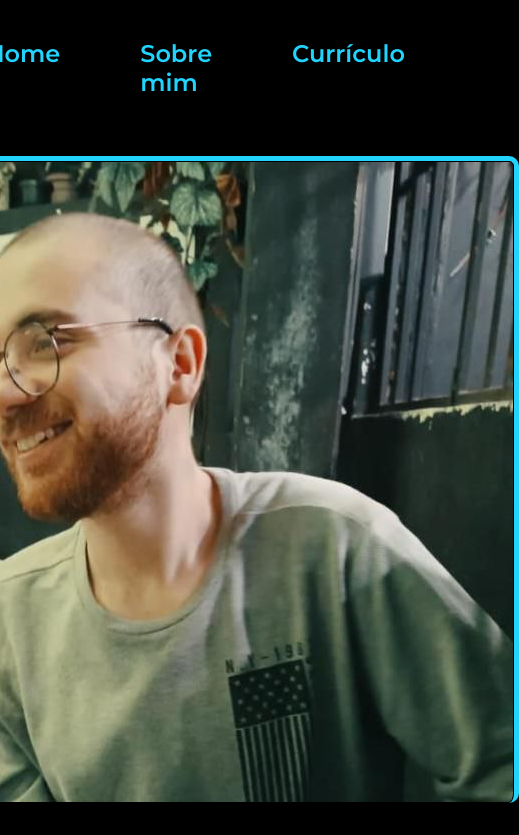
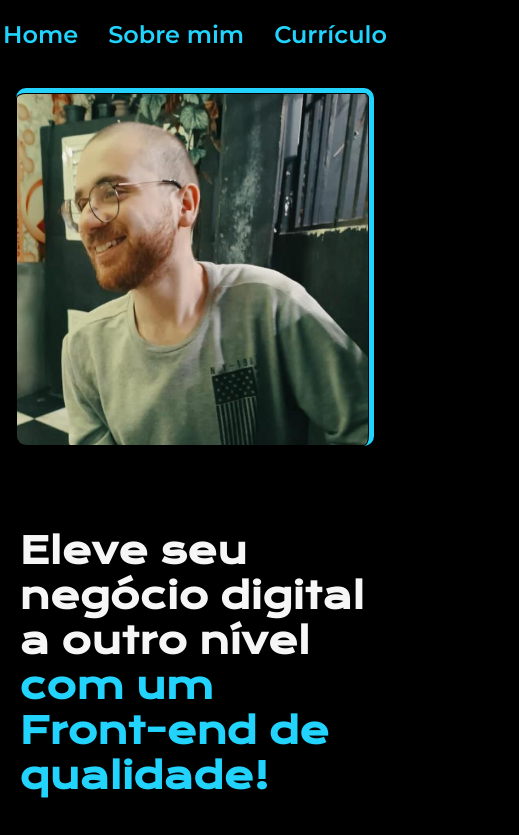
Before and after one commit to czaln/portfolio-alura, a plain HTML site: page index.html in a window 390 px wide. Shown: the top 835 px of the page, 519 px wide, since content can reach past the window. Drawn offline with nearby package versions, Linux system fonts and the light colour scheme.

Commit message:
Ajuste no cabeçalho para melhorar responsividade.

```diff
--- a/styles/style.css
+++ b/styles/style.css
@@ -111,7 +111,7 @@ body{
     font-weight: 600;
 }
 
-.apresentacao__links__link:hover {
+.apresentacao__links__navegacao:hover {
     background-color: var(--cor-hover);
 }
 
@@ -121,13 +121,22 @@ body{
     color: var(--cor-primaria);
     background-color: var(--cor-terciaria);
     text-align: center;
-    font-family: var();
+    font-family: var(--fonte-secundaria);
     font-weight: 400;
 }
 
 @media (max-width: 1200px){
+    body {
+        overflow-x: hidden;
+    }
+
     .cabecalho {
-        padding: 10%;
+        width: 100%;
+        padding: 5% 0;
+    }
+
+    .cabecalho__menu {
+        gap: 30px;
     }
 
     .cabecalho__menu {
@@ -144,6 +153,7 @@ body{
     }
 
     .apresentacao__imagem {
-        width: auto;
+        width: 100%;
+        max-width: 100%;
     }
 }
```
